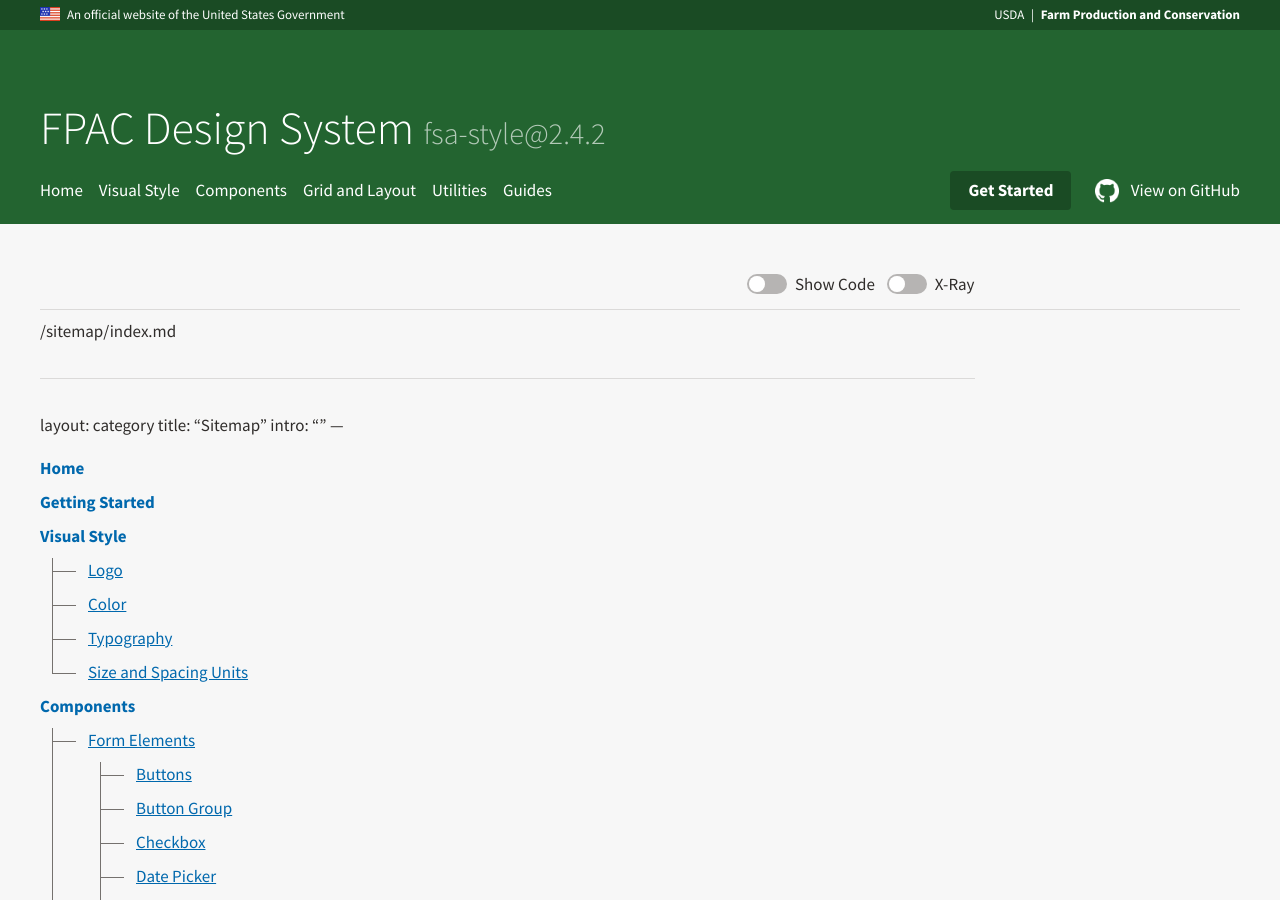
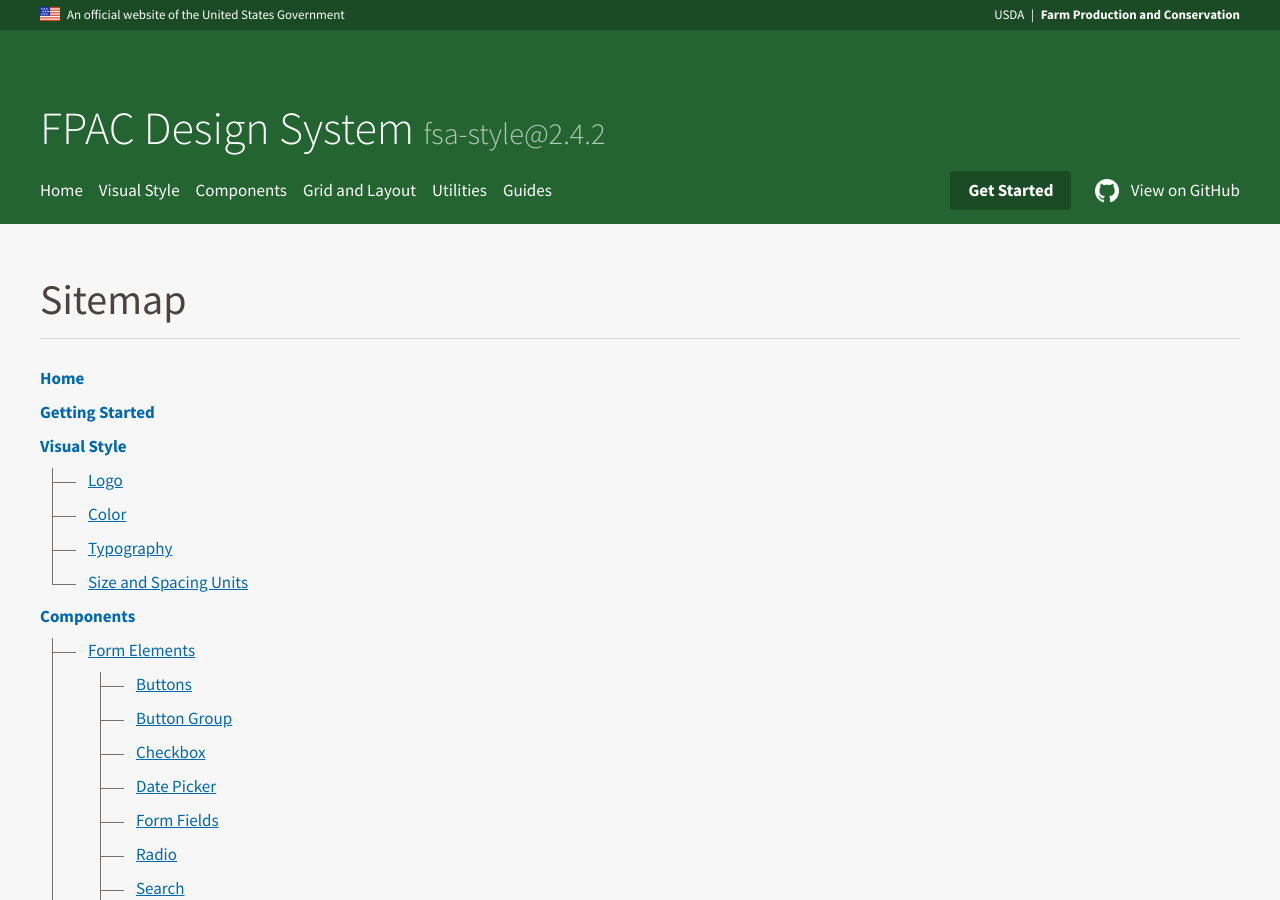
Before and after one commit to USDA-FSA/fsa-design-system, a Jekyll site: the page built from sitemap/index.md, in a window 1280 px wide and 900 px high. Built offline with Jekyll 4.4.1, drawn with Linux system fonts in a browser that asks for light colours; our own code applies the rules of GitHub Pages for plain Markdown files.

```diff
--- a/sitemap/index.md
+++ b/sitemap/index.md
@@ -1,5 +1,3 @@
-/sitemap/index.md
-
 ---
 layout: category
 title: "Sitemap"
```
